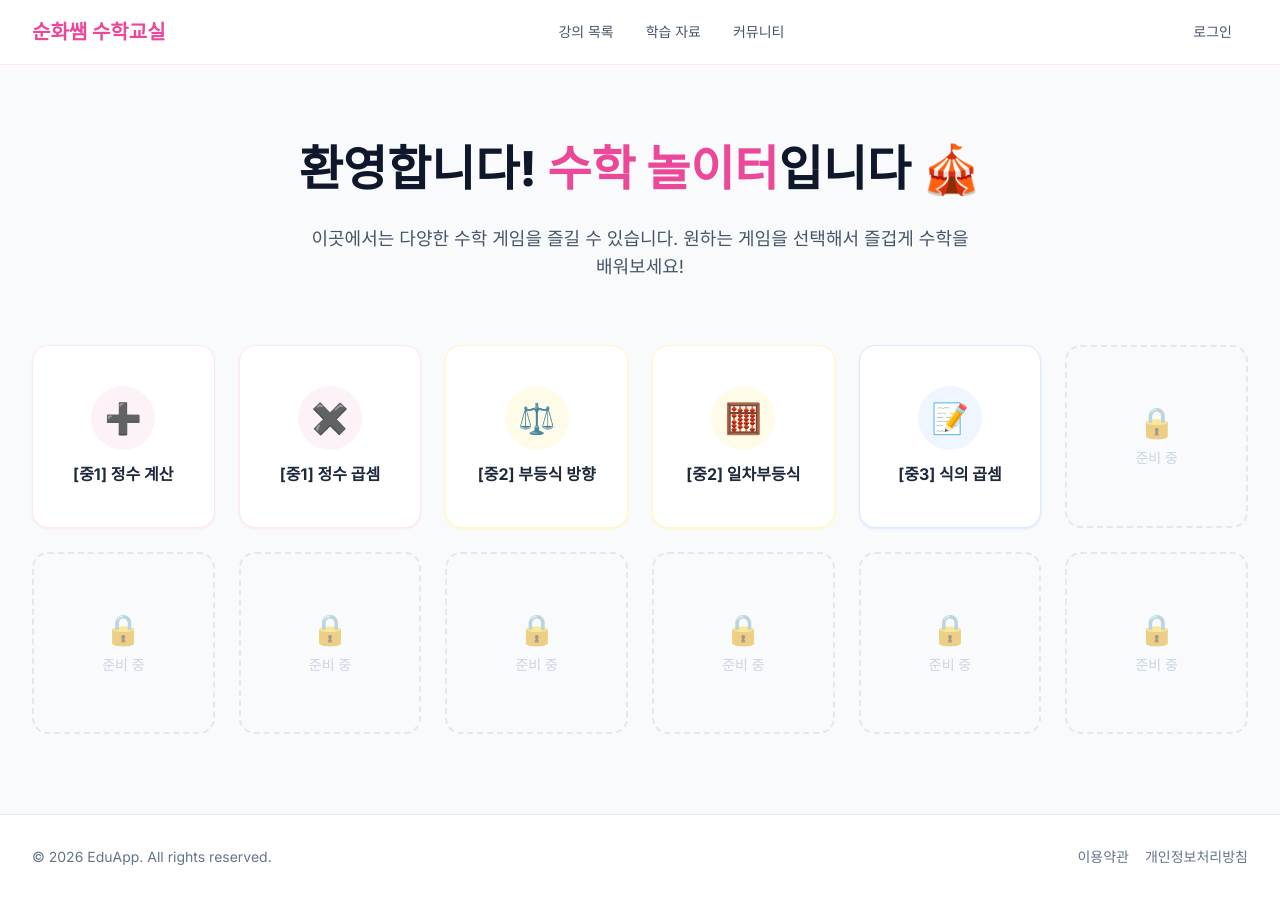
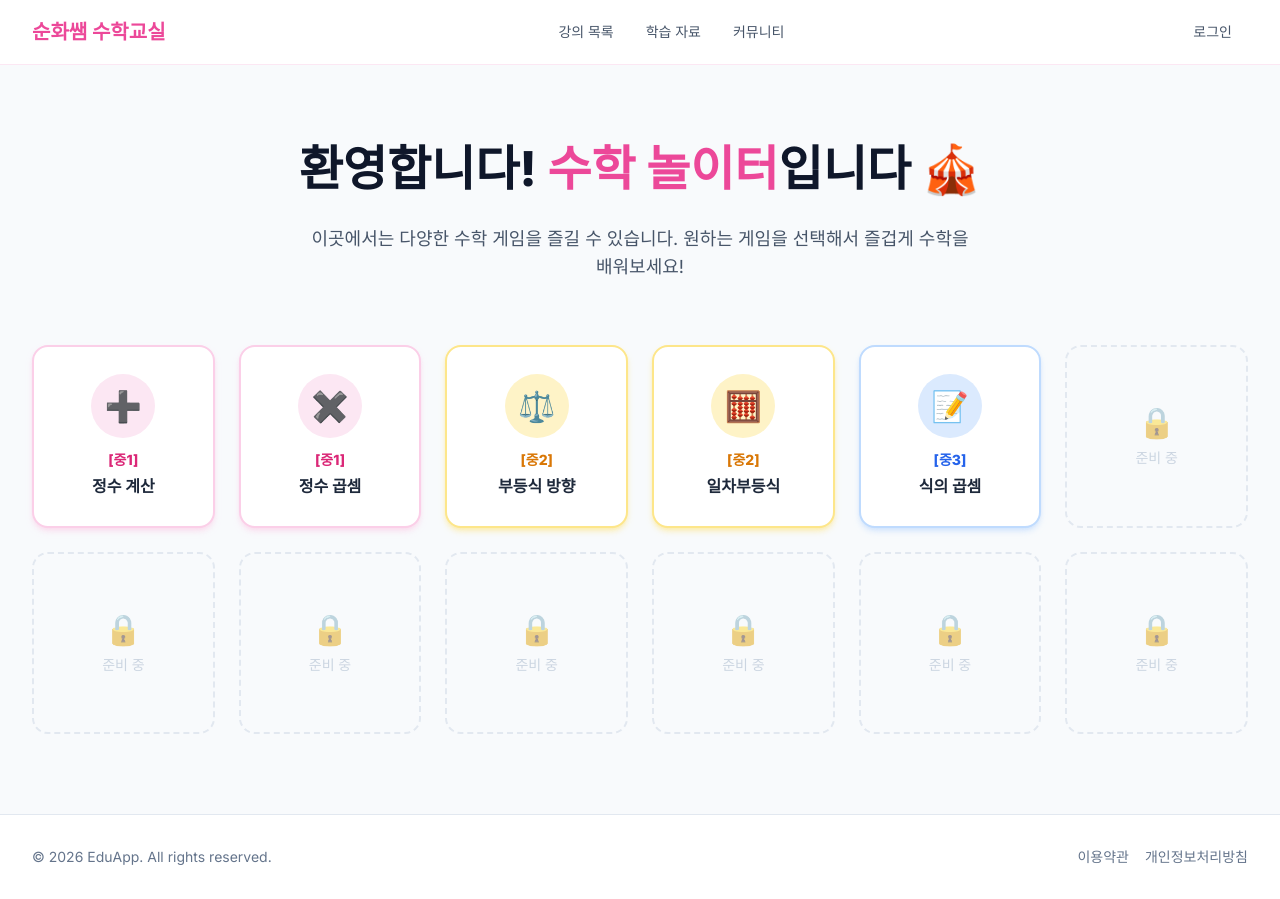
Before and after one commit to gnfkgnvm1-afk/sun, a Next.js app: page /playground in a window 1280 px wide. Built offline with nearby package versions, Linux system fonts and the light colour scheme.

Commit message:
style: make card colors richer and bolder with active hover states

```diff
--- a/app/playground/page.tsx
+++ b/app/playground/page.tsx
@@ -15,60 +15,65 @@ export default function Playground() {
 
         {/* 정수의 덧셈 뺄셈 게임 카드 */}
         <Link href="/game/integer-math" className="group">
-          <div className="bg-white rounded-2xl shadow-sm hover:shadow-md shadow-pink-100 border border-pink-100 overflow-hidden flex flex-col items-center justify-center transition-all hover:-translate-y-1 duration-200 aspect-square p-4">
-            <div className="w-14 h-14 sm:w-16 sm:h-16 rounded-full bg-pink-50 flex items-center justify-center text-2xl sm:text-3xl mb-3 group-hover:scale-110 transition-transform">
+          <div className="bg-white rounded-2xl shadow-md hover:shadow-xl shadow-pink-200/60 hover:shadow-pink-300/60 border-2 border-pink-200 hover:border-pink-400 overflow-hidden flex flex-col items-center justify-center transition-all hover:-translate-y-1.5 duration-300 aspect-square p-4">
+            <div className="w-14 h-14 sm:w-16 sm:h-16 rounded-full bg-pink-100 flex items-center justify-center text-2xl sm:text-3xl mb-3 group-hover:scale-110 transition-transform">
               ➕
             </div>
-            <h2 className="text-sm sm:text-base font-bold text-slate-800 text-center break-keep">
-              [중1] 정수 계산
+            <h2 className="text-sm sm:text-base font-bold text-slate-800 text-center break-keep flex flex-col items-center">
+              <span className="text-pink-600 text-xs sm:text-sm font-extrabold mb-1">[중1]</span>
+              정수 계산
             </h2>
           </div>
         </Link>
 
         {/* 정수의 곱셈 게임 카드 */}
         <Link href="/game/integer-multiplication" className="group">
-          <div className="bg-white rounded-2xl shadow-sm hover:shadow-md shadow-pink-100 border border-pink-100 overflow-hidden flex flex-col items-center justify-center transition-all hover:-translate-y-1 duration-200 aspect-square p-4">
-            <div className="w-14 h-14 sm:w-16 sm:h-16 rounded-full bg-pink-50 flex items-center justify-center text-2xl sm:text-3xl mb-3 group-hover:scale-110 transition-transform">
+          <div className="bg-white rounded-2xl shadow-md hover:shadow-xl shadow-pink-200/60 hover:shadow-pink-300/60 border-2 border-pink-200 hover:border-pink-400 overflow-hidden flex flex-col items-center justify-center transition-all hover:-translate-y-1.5 duration-300 aspect-square p-4">
+            <div className="w-14 h-14 sm:w-16 sm:h-16 rounded-full bg-pink-100 flex items-center justify-center text-2xl sm:text-3xl mb-3 group-hover:scale-110 transition-transform">
               ✖️
             </div>
-            <h2 className="text-sm sm:text-base font-bold text-slate-800 text-center break-keep">
-              [중1] 정수 곱셈
+            <h2 className="text-sm sm:text-base font-bold text-slate-800 text-center break-keep flex flex-col items-center">
+              <span className="text-pink-600 text-xs sm:text-sm font-extrabold mb-1">[중1]</span>
+              정수 곱셈
             </h2>
           </div>
         </Link>
 
         {/* 부등식 게임 카드 */}
         <Link href="/game/inequality" className="group">
-          <div className="bg-white rounded-2xl shadow-sm hover:shadow-md shadow-yellow-100 border border-yellow-100 overflow-hidden flex flex-col items-center justify-center transition-all hover:-translate-y-1 duration-200 aspect-square p-4">
-            <div className="w-14 h-14 sm:w-16 sm:h-16 rounded-full bg-yellow-50 flex items-center justify-center text-2xl sm:text-3xl mb-3 group-hover:scale-110 transition-transform">
+          <div className="bg-white rounded-2xl shadow-md hover:shadow-xl shadow-amber-200/60 hover:shadow-amber-300/60 border-2 border-amber-200 hover:border-amber-400 overflow-hidden flex flex-col items-center justify-center transition-all hover:-translate-y-1.5 duration-300 aspect-square p-4">
+            <div className="w-14 h-14 sm:w-16 sm:h-16 rounded-full bg-amber-100 flex items-center justify-center text-2xl sm:text-3xl mb-3 group-hover:scale-110 transition-transform">
               ⚖️
             </div>
-            <h2 className="text-sm sm:text-base font-bold text-slate-800 text-center break-keep">
-              [중2] 부등식 방향
+            <h2 className="text-sm sm:text-base font-bold text-slate-800 text-center break-keep flex flex-col items-center">
+              <span className="text-amber-600 text-xs sm:text-sm font-extrabold mb-1">[중2]</span>
+              부등식 방향
             </h2>
           </div>
         </Link>
 
         {/* 일차부등식 게임 카드 */}
         <Link href="/game/linear-inequality" className="group">
-          <div className="bg-white rounded-2xl shadow-sm hover:shadow-md shadow-yellow-100 border border-yellow-100 overflow-hidden flex flex-col items-center justify-center transition-all hover:-translate-y-1 duration-200 aspect-square p-4">
-            <div className="w-14 h-14 sm:w-16 sm:h-16 rounded-full bg-yellow-50 flex items-center justify-center text-2xl sm:text-3xl mb-3 group-hover:scale-110 transition-transform">
+          <div className="bg-white rounded-2xl shadow-md hover:shadow-xl shadow-amber-200/60 hover:shadow-amber-300/60 border-2 border-amber-200 hover:border-amber-400 overflow-hidden flex flex-col items-center justify-center transition-all hover:-translate-y-1.5 duration-300 aspect-square p-4">
+            <div className="w-14 h-14 sm:w-16 sm:h-16 rounded-full bg-amber-100 flex items-center justify-center text-2xl sm:text-3xl mb-3 group-hover:scale-110 transition-transform">
               🧮
             </div>
-            <h2 className="text-sm sm:text-base font-bold text-slate-800 text-center break-keep">
-              [중2] 일차부등식
+            <h2 className="text-sm sm:text-base font-bold text-slate-800 text-center break-keep flex flex-col items-center">
+              <span className="text-amber-600 text-xs sm:text-sm font-extrabold mb-1">[중2]</span>
+              일차부등식
             </h2>
           </div>
         </Link>
 
         {/* 식의 곱셈 게임 카드 */}
         <Link href="/game/polynomial-multiplication" className="group">
-          <div className="bg-white rounded-2xl shadow-sm hover:shadow-md shadow-blue-100 border border-blue-100 overflow-hidden flex flex-col items-center justify-center transition-all hover:-translate-y-1 duration-200 aspect-square p-4">
-            <div className="w-14 h-14 sm:w-16 sm:h-16 rounded-full bg-blue-50 flex items-center justify-center text-2xl sm:text-3xl mb-3 group-hover:scale-110 transition-transform">
+          <div className="bg-white rounded-2xl shadow-md hover:shadow-xl shadow-blue-200/60 hover:shadow-blue-300/60 border-2 border-blue-200 hover:border-blue-400 overflow-hidden flex flex-col items-center justify-center transition-all hover:-translate-y-1.5 duration-300 aspect-square p-4">
+            <div className="w-14 h-14 sm:w-16 sm:h-16 rounded-full bg-blue-100 flex items-center justify-center text-2xl sm:text-3xl mb-3 group-hover:scale-110 transition-transform">
               📝
             </div>
-            <h2 className="text-sm sm:text-base font-bold text-slate-800 text-center break-keep">
-              [중3] 식의 곱셈
+            <h2 className="text-sm sm:text-base font-bold text-slate-800 text-center break-keep flex flex-col items-center">
+              <span className="text-blue-600 text-xs sm:text-sm font-extrabold mb-1">[중3]</span>
+              식의 곱셈
             </h2>
           </div>
         </Link>
```
